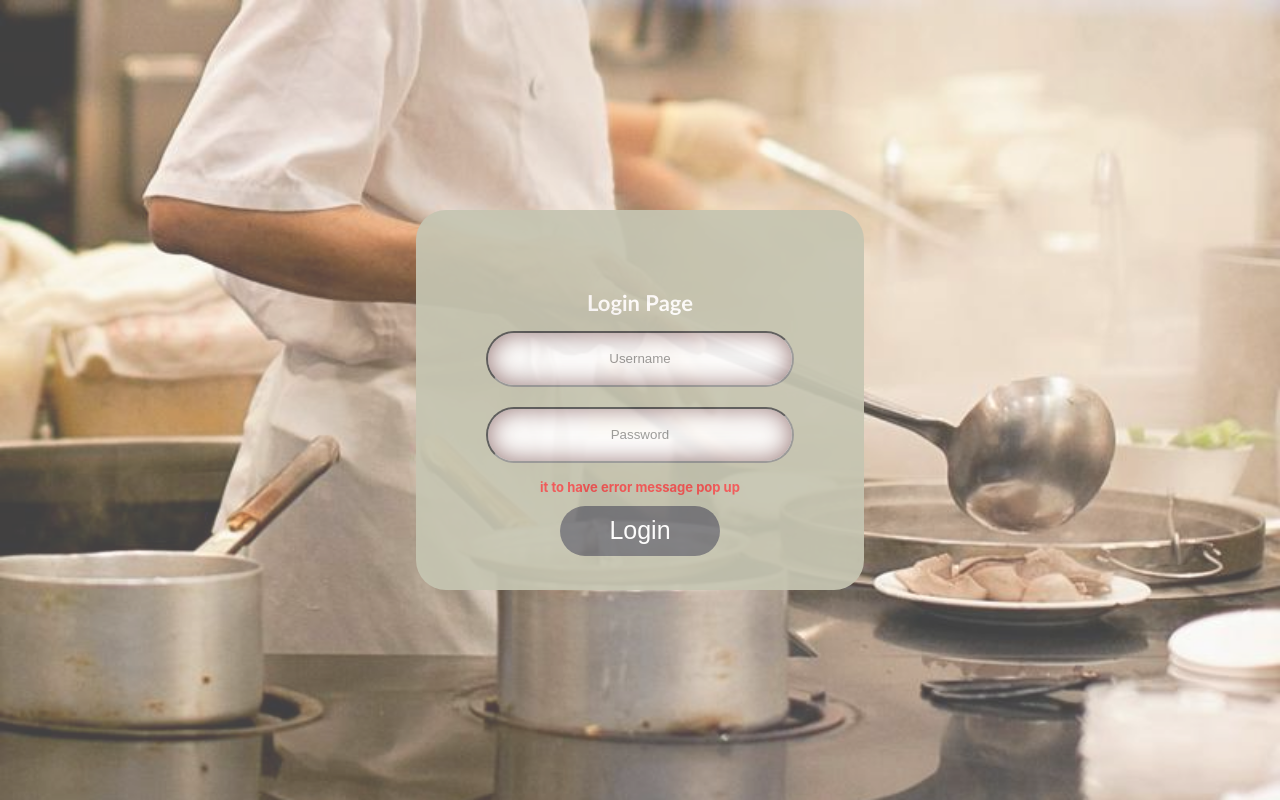
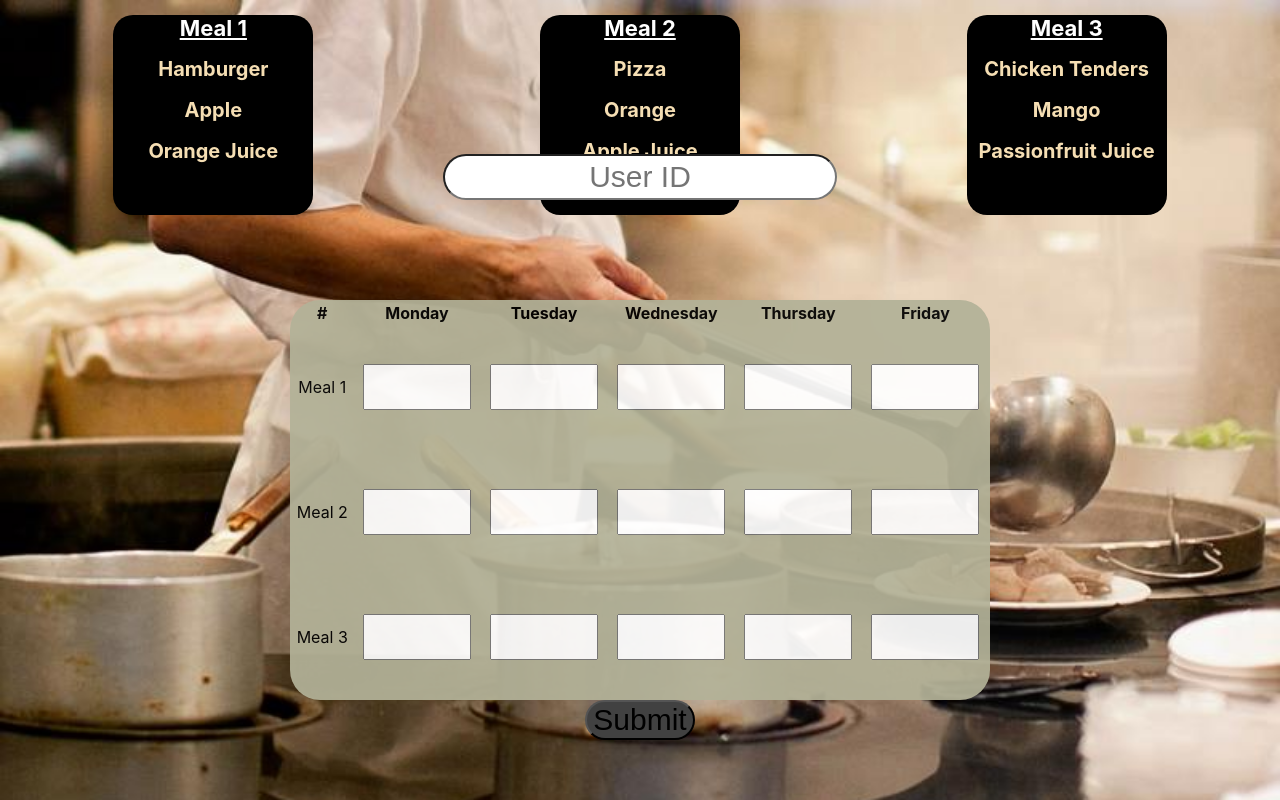
Before and after one commit to OG-Ken/techx-project5, a React (Create React App) app in the folder reactApp/savewaste/: page / in a window 1280 px wide. Built offline with nearby package versions, Linux system fonts and the light colour scheme.

Commit message:
Final Design

```diff
--- a/reactApp/savewaste/src/App.js
+++ b/reactApp/savewaste/src/App.js
@@ -1,17 +1,12 @@
 import React from "react";
-import { BrowserRouter as Router, Routes, Route } from "react-router-dom";
 import "./App.css";
-import Login from "./components/Login";
 import Meal from "./components/Meal";
 
 function App() {
   return (
-    <Router>
-      <Routes>
-        <Route exact path="/" element={<Login />}></Route>
-        <Route exact path="/meal" element={<Meal />}></Route>
-      </Routes>
-    </Router>
+    <div>
+      <Meal />
+    </div>
   );
 }
 
--- a/reactApp/savewaste/src/components/Meal.js
+++ b/reactApp/savewaste/src/components/Meal.js
@@ -44,11 +44,11 @@ const Meal = () => {
     const requestBody1 = {
       meal_ID: "Meal 1",
       user_ID: mealDetails.user_ID,
-      1: parseInt(mealDetails.meal1Monday),
-      2: parseInt(mealDetails.meal1Tuesday),
-      3: parseInt(mealDetails.meal1Wednesday),
-      4: parseInt(mealDetails.meal1Thursday),
-      5: parseInt(mealDetails.meal1Friday),
+      monday: parseInt(mealDetails.meal1Monday),
+      tuesday: parseInt(mealDetails.meal1Tuesday),
+      wednesday: parseInt(mealDetails.meal1Wednesday),
+      thursday: parseInt(mealDetails.meal1Thursday),
+      friday: parseInt(mealDetails.meal1Friday),
     };
 
     axios.post(registerUrl1, requestBody1).then((response) => {
@@ -59,11 +59,11 @@ const Meal = () => {
     const requestBody2 = {
       meal_ID: "Meal 2",
       user_ID: mealDetails.user_ID,
-      1: parseInt(mealDetails.meal2Monday),
-      2: parseInt(mealDetails.meal2Tuesday),
-      3: parseInt(mealDetails.meal2Wednesday),
-      4: parseInt(mealDetails.meal2Thursday),
-      5: parseInt(mealDetails.meal2Friday),
+      monday: parseInt(mealDetails.meal2Monday),
+      tuesday: parseInt(mealDetails.meal2Tuesday),
+      wednesday: parseInt(mealDetails.meal2Wednesday),
+      thursday: parseInt(mealDetails.meal2Thursday),
+      friday: parseInt(mealDetails.meal2Friday),
     };
 
     axios.post(registerUrl1, requestBody2).then((response) => {
@@ -74,11 +74,11 @@ const Meal = () => {
     const requestBody3 = {
       meal_ID: "Meal 3",
       user_ID: mealDetails.user_ID,
-      1: parseInt(mealDetails.meal3Monday),
-      2: parseInt(mealDetails.meal3Tuesday),
-      3: parseInt(mealDetails.meal3Wednesday),
-      4: parseInt(mealDetails.meal3Thursday),
-      5: parseInt(mealDetails.meal3Friday),
+      monday: parseInt(mealDetails.meal3Monday),
+      tuesday: parseInt(mealDetails.meal3Tuesday),
+      wednesday: parseInt(mealDetails.meal3Wednesday),
+      thursday: parseInt(mealDetails.meal3Thursday),
+      friday: parseInt(mealDetails.meal3Friday),
     };
 
     axios.post(registerUrl1, requestBody3).then((response) => {
--- a/reactApp/savewaste/src/components/css/Login.css
+++ /dev/null
@@ -1,64 +0,0 @@
-.main{
-    position: absolute;
-    top: 0;
-    left: 0;
-    height: 100%;
-    width: 100%;
-    text-align: center;
-    justify-content: center;
-    display: flex;
-    align-items: center;
-    justify-content: center;
-    background-color: rgb(177, 163, 163);
-    background: url(./img/cooking.jpg);
-    background-size: cover;
-    opacity: 75%;
-}
-
-.sub-main{
-    display: flex;
-    justify-content: center;
-    height: 350px;
-    width: 35%;
-    padding-top: 30px;
-    border-radius: 30px;
-    background-color: rgb(179, 178, 152);
-    align-items: center;
-    opacity: 93%;
-}
-
-::placeholder{
-    text-align: center;
-}
-
-.login{
-    font-family:'Gill Sans', 'Gill Sans MT', Calibri, 'Trebuchet MS', sans-serif
-}
-
-.input{
-    width: 300px;
-    height: 50px;
-    border-radius: 60px;
-    box-shadow: inset 0px 0px 25px 0px rgb(119, 77, 77);
-    align-items: center;
-    text-align: center;
-}
-
-.second-input {
-    padding-top: 20px;
-    padding-bottom: 5px;
-}
-
-.error{
-    font-size: small;
-    color: rgb(238, 25, 25);
-}
-button {
-    width: 160px;
-    height: 50px;
-    border-radius: 60px;
-    background-color: rgb(78, 78, 82);
-    color: white;
-    font-size: 25px;
-    border: none;
-}
--- a/reactApp/savewaste/src/components/css/Meal.css
+++ b/reactApp/savewaste/src/components/css/Meal.css
@@ -54,8 +54,12 @@
     justify-content: center;
 }
 
+.submit {
+    background-color: rgb(65, 65, 65);
+    border-radius: 30px;
+    font-size: 30px;
+}
 .userIDdiv{
-
     display:flex;
     justify-content:center;
     position:relative;
--- a/reactApp/savewaste/src/components/login.js
+++ /dev/null
@@ -1,51 +0,0 @@
-import React, { useState } from "react";
-import "./css/Login.css";
-
-const Login = () => {
-  const [email, setEmail] = useState("");
-  const [password, setPassword] = useState("");
-
-  function validateForm() {
-    return email.length > 0 && password.length > 0;
-  }
-
-  const onSubmit = (event) => {
-    event.preventDefault();
-    console.log(password);
-  };
-
-  return (
-    <div className="main">
-      <div className="sub-main">
-        <form onSubmit={onSubmit}>
-          <div>
-            <h1 className="login"> Login Page </h1>
-            <input
-              className="input"
-              placeholder="Username"
-              value={email}
-              onChange={(event) => setEmail(event.target.value)}
-            ></input>
-          </div>
-          <div className="second-input">
-            <input
-              type="password"
-              className="input"
-              placeholder="Password"
-              value={password}
-              onChange={(event) => setPassword(event.target.value)}
-            ></input>
-          </div>
-          <div className="submit">
-            <h2 className="error"> it to have error message pop up</h2>
-            <button block size="+1g" type="submit" disabled={!validateForm()}>
-              Login
-            </button>
-          </div>
-        </form>
-      </div>
-    </div>
-  );
-};
-
-export default Login;
```
Also changed, not shown: reactApp/savewaste/src/components/Signup.js (deleted, +0 -56 lines), reactApp/savewaste/src/components/css/Signup.css (deleted).
